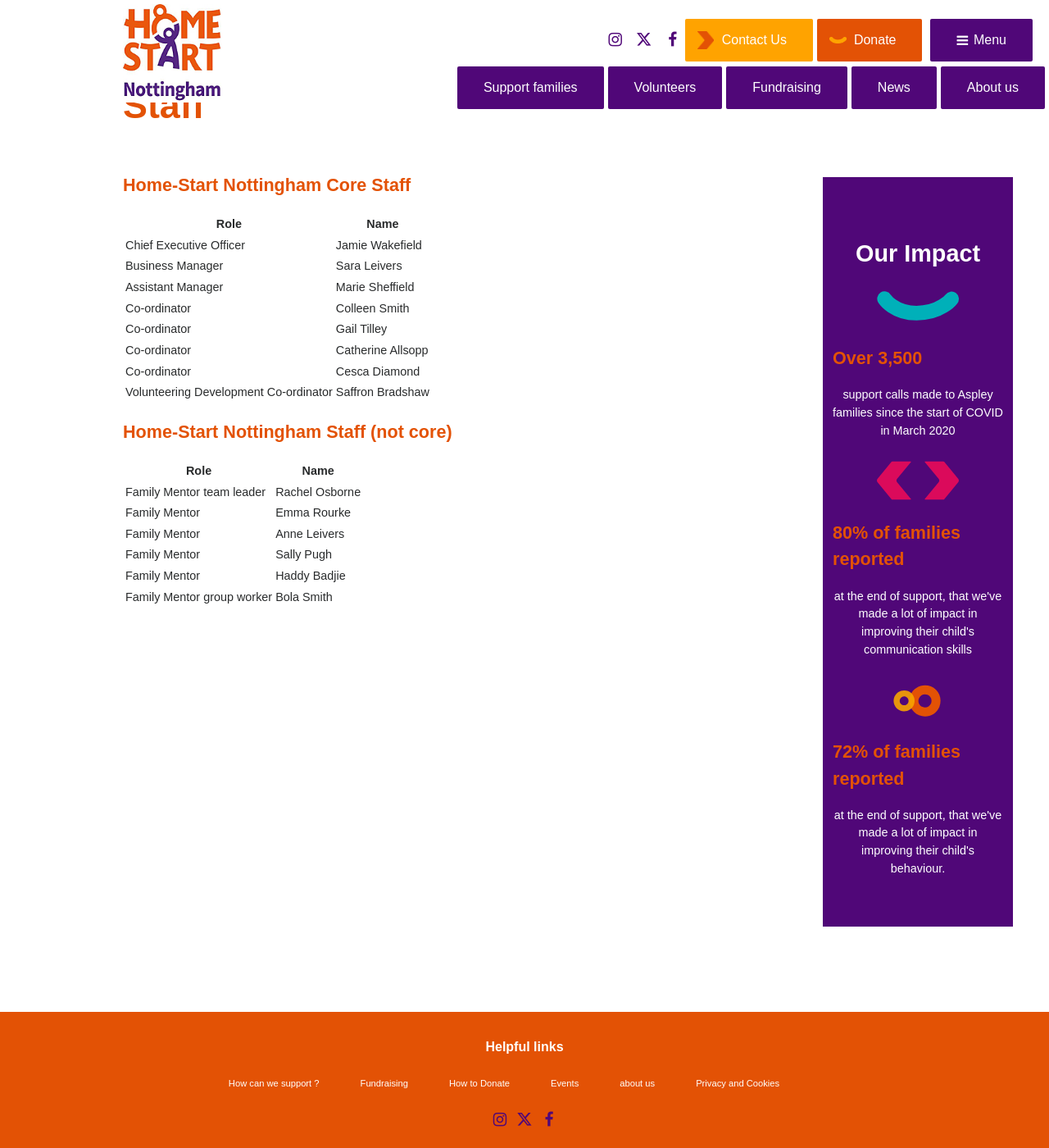
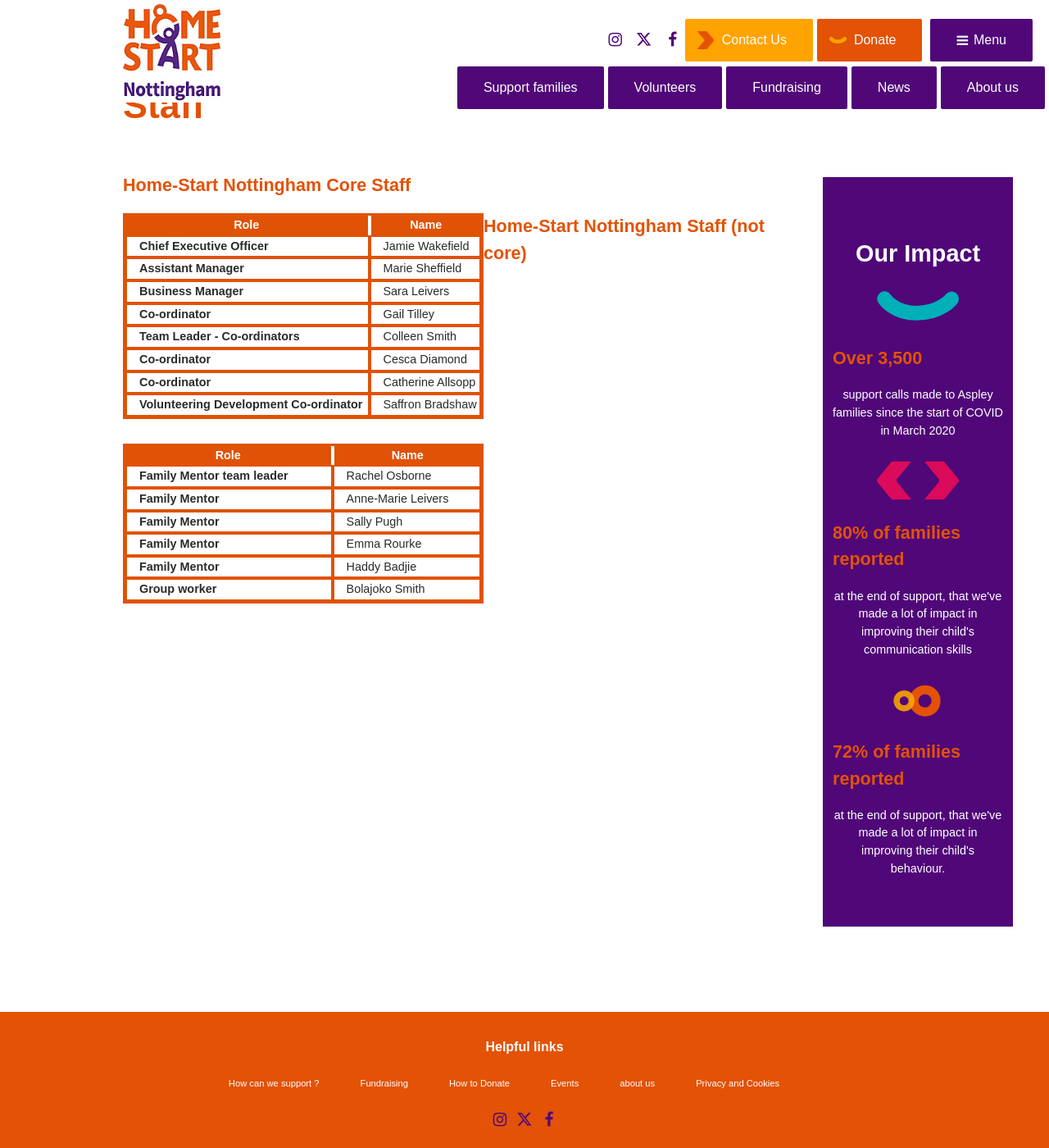
Before and after one commit to home-startnottingham/home-startnottingham.github.io, a Jekyll site: the page built from pages/general/staff.md, in a window 1280 px wide and 1400 px high, scrolled down 457 px. Shown: the whole window at 82% size. Built offline with Jekyll 4.4.1, drawn with Linux system fonts in a browser that asks for light colours; nearby versions of some CDN libraries.

Commit message:
Fixed staff tables and page updates

```diff
--- a/assets/css/main.css
+++ b/assets/css/main.css
@@ -1477,6 +1477,50 @@ h1.title {
   color: white;
 }
 
+table.staffContainer {
+  clear: both;
+  float: left;
+  display: table;
+  width: 440px;
+  max-width: 440px !important;
+  border-color: #E05206;
+  border-style: solid;
+  border-spacing: 0px;
+  margin-bottom: 30px;
+}
+
+table.staffContainer th {
+  background-color: #E05206;
+  color: white;
+}
+
+table.staffContainer th:first-child {
+  border-right: 2px solid white;
+}
+
+table.staffContainer th:last-child {
+  border-left: 2px solid white;
+}
+
+table.staffContainer tbody tr {
+  display: table-row;
+  border-color: #E05206;
+  border-style: solid;
+}
+
+table.staffContainer td {
+  border: 2px solid #E05206;
+  padding-left: 15px;
+}
+
+table.staffContainer td:first-child {
+  font-weight: bold;
+}
+
+table.staffContainer td:last-child {
+  font-weight: normal;
+}
+
 .th1 {
   border-right: 2px solid white;
 }
--- a/pages/general/staff.md
+++ b/pages/general/staff.md
@@ -11,21 +11,23 @@ hasImpact: true
 | Role	| Name |
 | --- | --- |
 | Chief Executive Officer	| Jamie Wakefield |
+| Assistant Manager	| Marie Sheffield |
 | Business Manager	| Sara Leivers |
-| Assistant Manager	| Marie Sheffield |
-| Co-ordinator	| Colleen Smith |
 | Co-ordinator	| Gail Tilley |
+| Team Leader - Co-ordinators	| Colleen Smith |
+| Co-ordinator	| Cesca Diamond |
 | Co-ordinator	| Catherine Allsopp |
-| Co-ordinator	| Cesca Diamond |
 | Volunteering Development Co-ordinator	| Saffron Bradshaw |
+{: .staffContainer }
 
 ## Home-Start Nottingham Staff (not core)
 
 | Role	| Name |
 | --- | --- |
 | Family Mentor team leader	| Rachel Osborne |
+| Family Mentor	| Anne-Marie Leivers |
+| Family Mentor	| Sally Pugh |
 | Family Mentor	| Emma Rourke |
-| Family Mentor	| Anne Leivers |
-| Family Mentor	| Sally Pugh |
 | Family Mentor	| Haddy Badjie |
-| Family Mentor group worker	| Bola Smith |
+| Group worker	| Bolajoko Smith |
+{: .staffContainer }
```
Also changed, not shown: pages/boxedContent/how-can-we-support.md (+1 -1 lines), pages/general/accounts-and-reports.md (+6 -0 lines), pages/general/group.md (+1 -8 lines), pages/general/trustee-info.md (+1 -4 lines).
